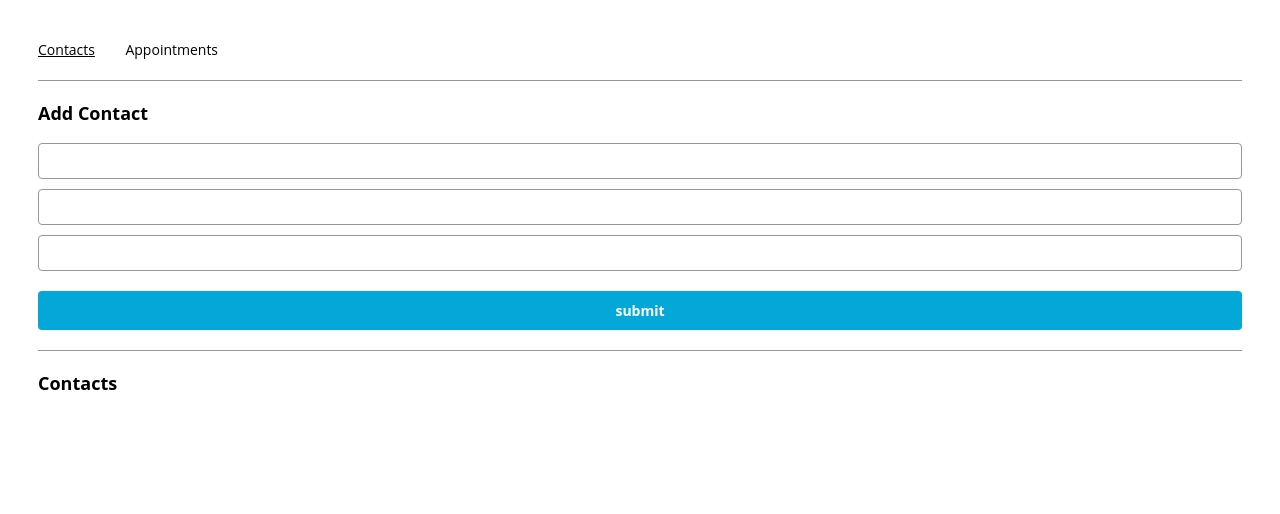
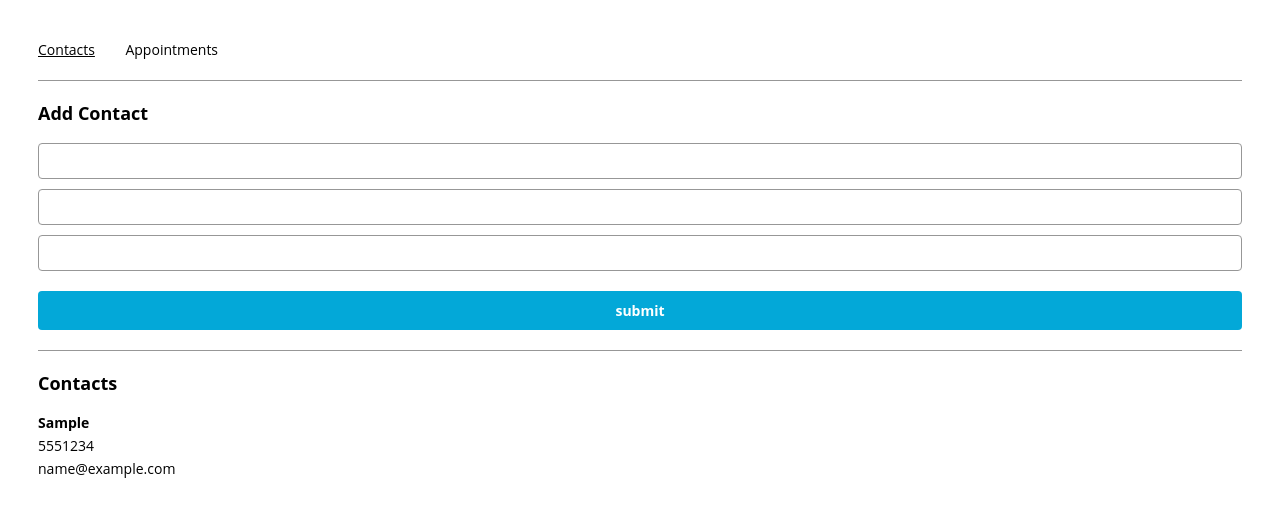
Before and after one commit to AstralRider/react_challenge_start, a React app: page /contacts in a window 1280 px wide. Both pictures are taken after typing "Sample", "5551234", "name@example.com" into the empty fields and a click on the input "submit". Shown: the top 514 px of the page. Built offline with nearby package versions, Linux system fonts and the light colour scheme.

Commit message:
mapped contacts state

```diff
--- a/src/components/tile/Tile.js
+++ b/src/components/tile/Tile.js
@@ -1,9 +1,13 @@
 import React from "react";
 
-export const Tile = () => {
+export const Tile = ({ obj }) => {
   return (
     <div className="tile-container">
-
+      {Object.values(obj).map((value, idx) => (
+        <p key={idx} className={`${idx === 0 ? "tile-title tile" : "tile"}`}>
+          {value}
+        </p>
+      ))}
     </div>
   );
 };
--- a/src/components/tileList/TileList.js
+++ b/src/components/tileList/TileList.js
@@ -2,11 +2,10 @@ import React from "react";
 import { Tile } from "../tile/Tile";
 
 export const TileList = ({ contactArray }) => {
-  contactArray.map(({ name, email, phone }) => console.log(name, email, phone));
   return (
     <div>
-      {contactArray.map(({ name, email, phone }, idx) => (
-        <Tile key={idx} name={name} email={email} phone={phone} />
+      {contactArray.map((array, idx) => (
+        <Tile key={idx} obj={array} />
       ))}
     </div>
   );
```
